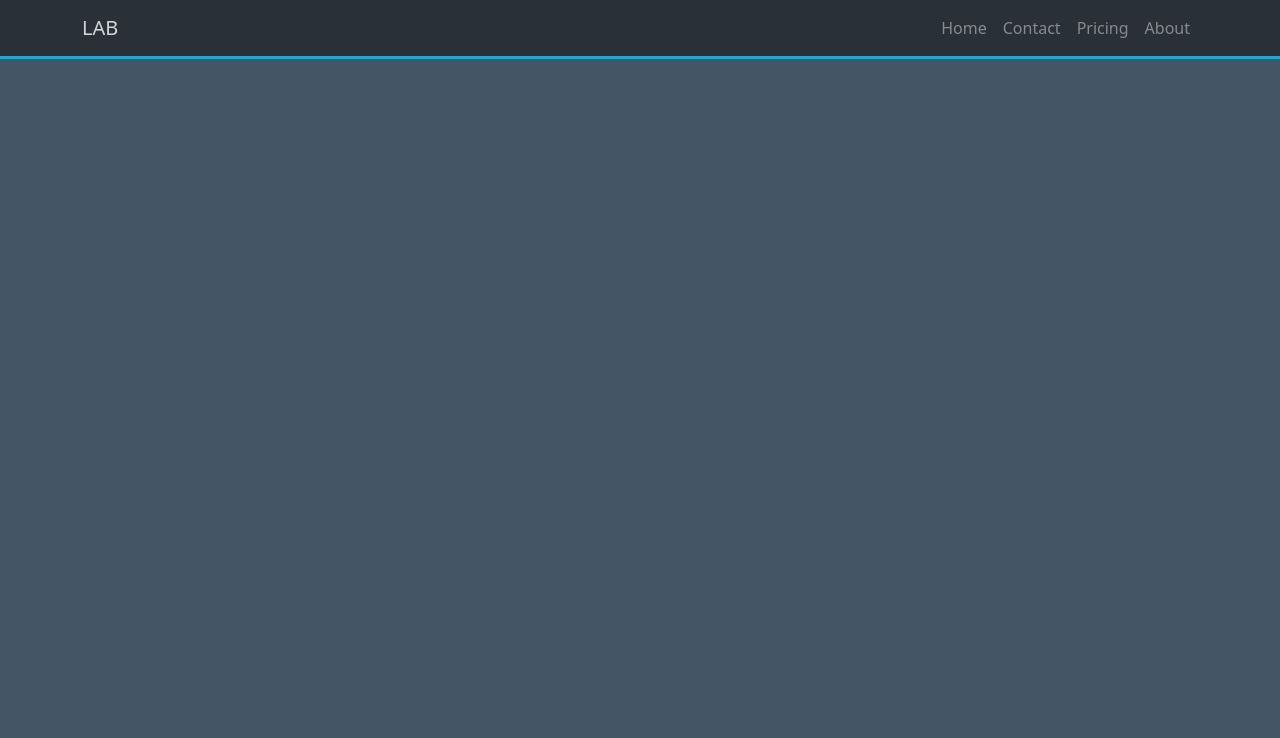
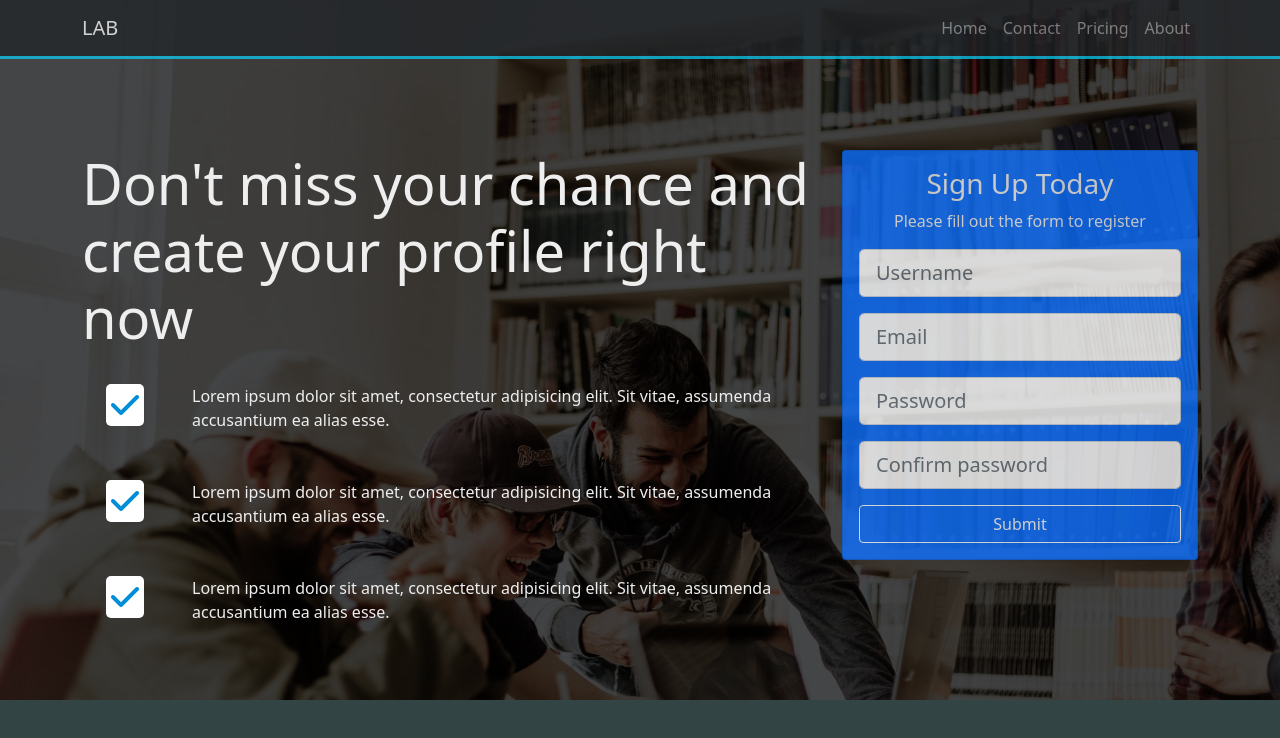
Before and after one commit to lap-4ront/layouts, a plain HTML site: page social-lab/index.html in a window 1280 px wide. Drawn offline with nearby package versions, Linux system fonts and the light colour scheme.

Commit message:
header with form

```diff
--- a/social-lab/index.html
+++ b/social-lab/index.html
@@ -6,6 +6,7 @@
   <meta http-equiv="X-UA-Compatible" content="IE=edge">
   <meta name="viewport" content="width=device-width, initial-scale=1.0">
   <title>Social LAB</title>
+  <script src="https://kit.fontawesome.com/0317bad7e8.js" crossorigin="anonymous"></script>
   <link href="https://cdn.jsdelivr.net/npm/bootstrap@5.1.3/dist/css/bootstrap.min.css" rel="stylesheet"
     integrity="sha384-1BmE4kWBq78iYhFldvKuhfTAU6auU8tT94WrHftjDbrCEXSU1oBoqyl2QvZ6jIW3" crossorigin="anonymous">
   <link rel="stylesheet" href="./styles/social.css">
@@ -26,18 +27,88 @@
             <a class="nav-link" aria-current="page" href="#home">Home</a>
           </li>
           <li class="nav-item">
-            <a class="nav-link" href="#contact">Contact</a>
+            <a class="nav-link" href="#contact-head-section">Contact</a>
           </li>
           <li class="nav-item">
-            <a class="nav-link" href="#pricing">Pricing</a>
+            <a class="nav-link" href="#pricing-head-section">Pricing</a>
           </li>
           <li class="nav-item">
-            <a class="nav-link" href="#about">About</a>
+            <a class="nav-link" href="#about-head-section">About</a>
           </li>
         </ul>
       </div>
     </div>
   </nav>
+
+  <header id="home-section">
+    <div class="dark-overlay">
+      <div class="home-inner container">
+        <div class="row">
+          <div class="col-lg-8 d-none d-lg-block">
+            <h1 class="display-4">Don't miss <strong>your chance</strong> and create your <strong>profile</strong> right
+              now</h1>
+            <div class="d-flex">
+              <div class="p-4 align-self-start">
+                <i class="fas fa-check fa-2x"></i>
+              </div>
+              <div class="p-4 align-self-end">
+                Lorem ipsum dolor sit amet, consectetur adipisicing elit. Sit vitae, assumenda accusantium ea alias
+                esse.
+              </div>
+            </div>
+            <div class="d-flex">
+              <div class="p-4 align-self-start">
+                <i class="fas fa-check fa-2x"></i>
+              </div>
+              <div class="p-4 align-self-end">
+                Lorem ipsum dolor sit amet, consectetur adipisicing elit. Sit vitae, assumenda accusantium ea alias
+                esse.
+              </div>
+            </div>
+            <div class="d-flex">
+              <div class="p-4 align-self-start">
+                <i class="fas fa-check fa-2x"></i>
+              </div>
+              <div class="p-4 align-self-end">
+                Lorem ipsum dolor sit amet, consectetur adipisicing elit. Sit vitae, assumenda accusantium ea alias
+                esse.
+              </div>
+            </div>
+          </div>
+
+          <div class="col-lg-4">
+            <div class="card bg-primary text-center card-form">
+              <div class="card-body">
+                <h3>Sign Up Today</h3>
+                <p>Please fill out the form to register</p>
+                <form>
+                  <div class="mb-3">
+                    <input type="text" class="form-control form-control-lg" placeholder="Username"
+                      aria-label="Username field">
+                  </div>
+                  <div class="mb-3">
+                    <input type="email" class="form-control form-control-lg" placeholder="Email"
+                      aria-label="Email field">
+                  </div>
+                  <div class="mb-3">
+                    <input type="password" class="form-control form-control-lg" placeholder="Password"
+                      aria-label="Password field">
+                  </div>
+                  <div class="mb-3">
+                    <input type="password" class="form-control form-control-lg" placeholder="Confirm password"
+                      aria-label="Confirm password field">
+                  </div>
+                  <div class="d-grid">
+                    <button type="submit" class="btn btn-outline-light">Submit</button>
+                  </div>
+                </form>
+              </div>
+            </div>
+          </div>
+        </div>
+      </div>
+    </div>
+  </header>
 
   <script src="https://cdn.jsdelivr.net/npm/bootstrap@5.1.3/dist/js/bootstrap.bundle.min.js"
     integrity="sha384-ka7Sk0Gln4gmtz2MlQnikT1wXgYsOg+OMhuP+IlRH9sENBO0LRn5q+8nbTov4+1p" crossorigin="anonymous">
--- a/social-lab/styles/social.css
+++ b/social-lab/styles/social.css
@@ -1,4 +1,33 @@
 body {
-  background-color: #456;
-  color: #fef;
+  background-color: #344;
+  color: #eee;
 }
+
+#home-section {
+  background: center/cover no-repeat url('./../assets/bg-header.jpg') fixed;
+  min-height: 700px;
+}
+
+#home-section .dark-overlay {
+  background: rgba(0, 0, 0, 0.7);
+  height: 700px;
+  left: 0;
+  position: absolute;
+  top: 0;
+  width: 100%;
+}
+
+#home-section .home-inner {
+  padding-top: 150px;
+}
+
+#home-section .card-form {
+  opacity: 0.8;
+}
+
+#home-section .fas {
+  background: #fff;
+  border-radius: 5px;
+  color: #008ed6;
+  padding: 5px;
+}
```
Also changed, not shown: social-lab/assets/bg-header.jpg (added).
